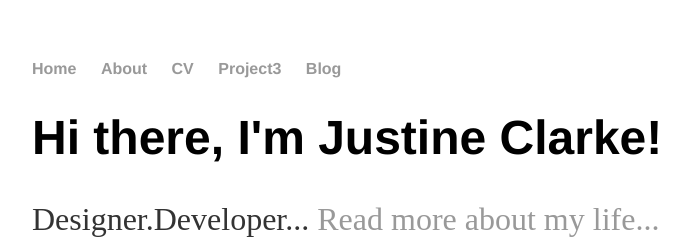
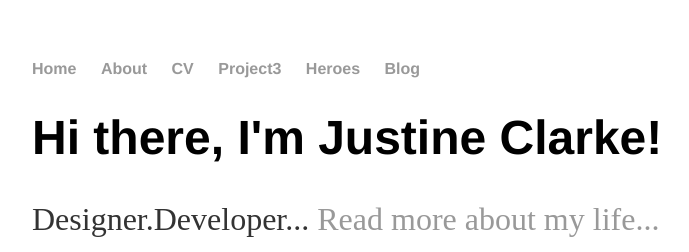
Before and after one commit to Jussic/jussic.github.io, a Jekyll site: the page index.html, which Jekyll copies as it is, in a window 1280 px wide. Shown: the top 252 px of the page, without its empty margins (160-849 px from the left). Built offline with Jekyll 4.4.1, drawn with Linux system fonts in a browser that asks for light colours.

Commit message:
Update index.html

```diff
--- a/index.html
+++ b/index.html
@@ -19,6 +19,7 @@
 	        	<li><a href="/about">About</a></li>
         		<li><a href="/cv">CV</a></li>
         		<li><a href="/project3">Project3</a></li>
+        		<li><a href="/heroes">Heroes</a></li>
         		<li><a href="/blog">Blog</a></li>
     		</ul>
 		</nav>
```
